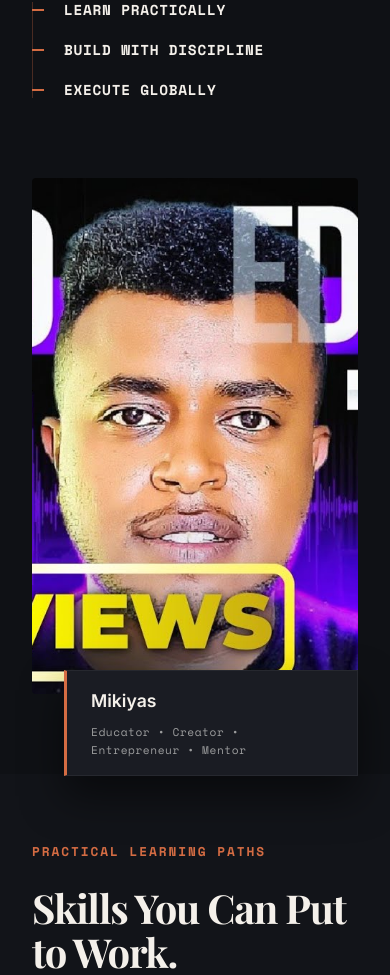
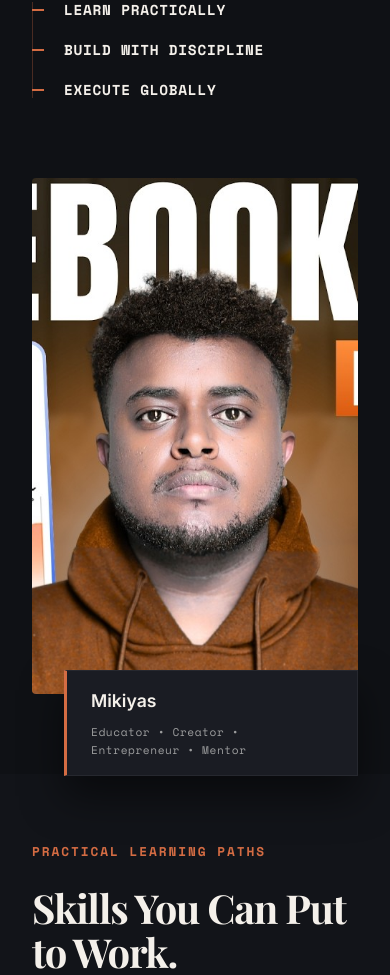
Before and after one commit to yoliym/etubers-concept, a React (Vite) app: page / in a window 390 px wide. Shown: the part 1933-2908 px from the top of the page. Built offline with nearby package versions, Linux system fonts and the light colour scheme; a web font is replaced by a local one.

Commit message:
Improve Etubers about portrait

```diff
--- a/src/components/About/About.css
+++ b/src/components/About/About.css
@@ -132,7 +132,7 @@
   width: 100%;
   height: 100%;
   object-fit: cover;
-  object-position: center;
+  object-position: center 55%;
   border-radius: 4px;
 }
 
@@ -225,6 +225,9 @@
     right: 0;
     bottom: -2rem;
   }
+  .about-portrait {
+    object-position: center 45%;
+  }
 }
 
 @media (max-width: 480px) {
--- a/src/components/About/About.jsx
+++ b/src/components/About/About.jsx
@@ -44,7 +44,7 @@ const About = () => {
           <div className="about-visual-column">
             <div className="about-image-wrapper">
               <img
-                src="/images/etubers/thumbnails/video-editing-course.jpg"
+                src="/images/etubers/thumbnails/facebook-ads-course.jpg"
                 alt="Mikiyas - Etubers"
                 className={`about-portrait ${imgError ? 'hidden' : ''}`}
                 onError={() => setImgError(true)}
```
Also changed, not shown: 4 other files (tests, documents, lock files or other folders).
